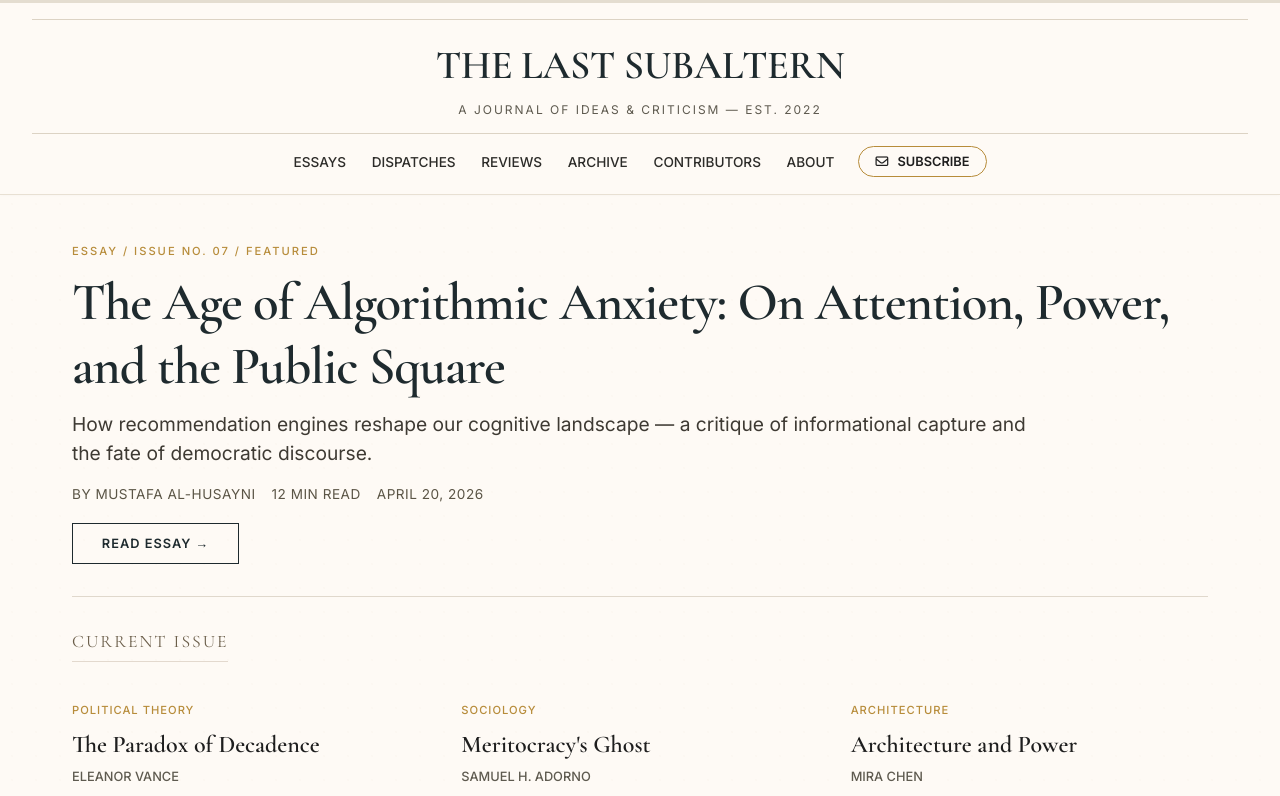
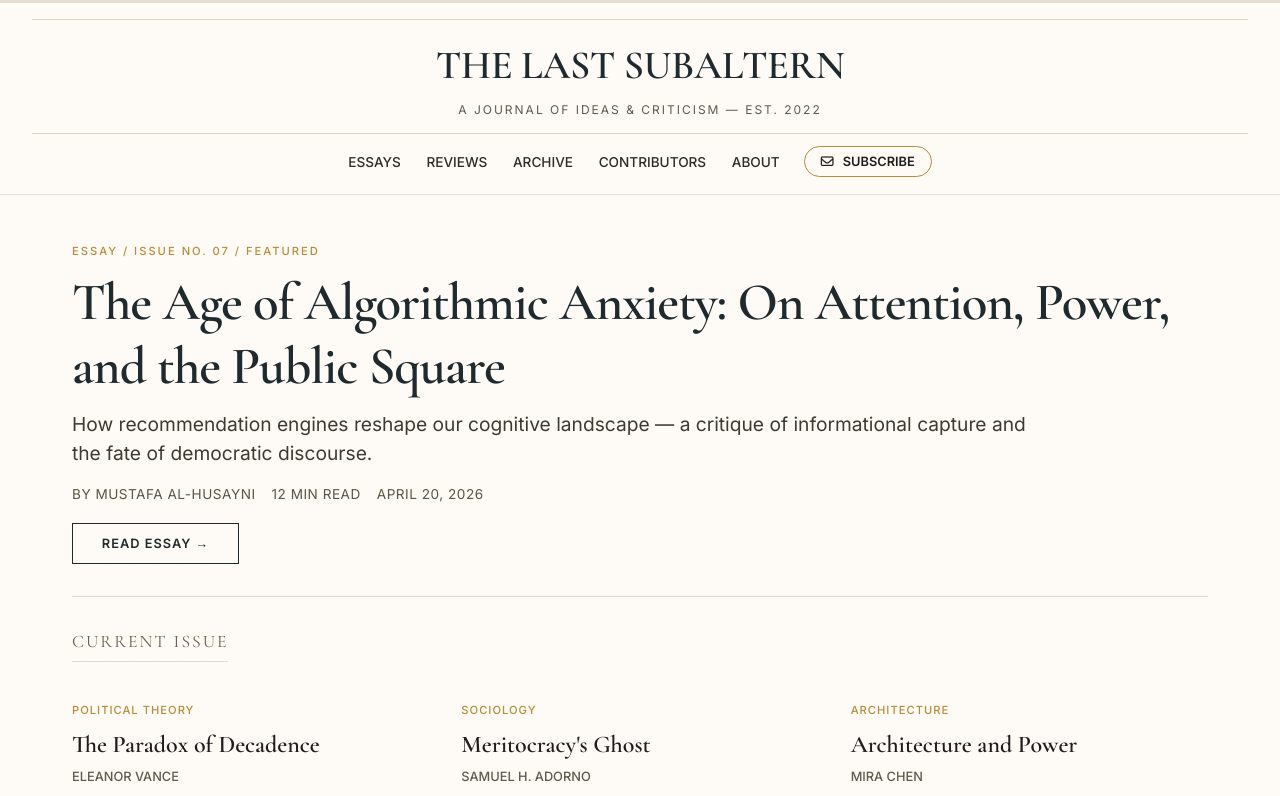
Before and after one commit to Almutazili/The-Last-Subaltern, a Next.js app: page / in a window 1280 px wide. Shown: the top 796 px of the page. Built offline with nearby package versions, Linux system fonts and the light colour scheme.

Commit message:
Remove dispatches link from homepage nav

```diff
--- a/pages/index.js
+++ b/pages/index.js
@@ -157,7 +157,6 @@ export default function Home({ hero, letter, pullQuote, quotes, archive, issues,
             <ul className="nav-links">
               <ul className="nav-links">
   <li><Link href="/essays">Essays</Link></li>
-  <li><Link href="/dispatches">Dispatches</Link></li>
   <li><Link href="/reviews">Reviews</Link></li>
   <li><Link href="/archive">Archive</Link></li>
   <li><Link href="/contributors">Contributors</Link></li>
```
